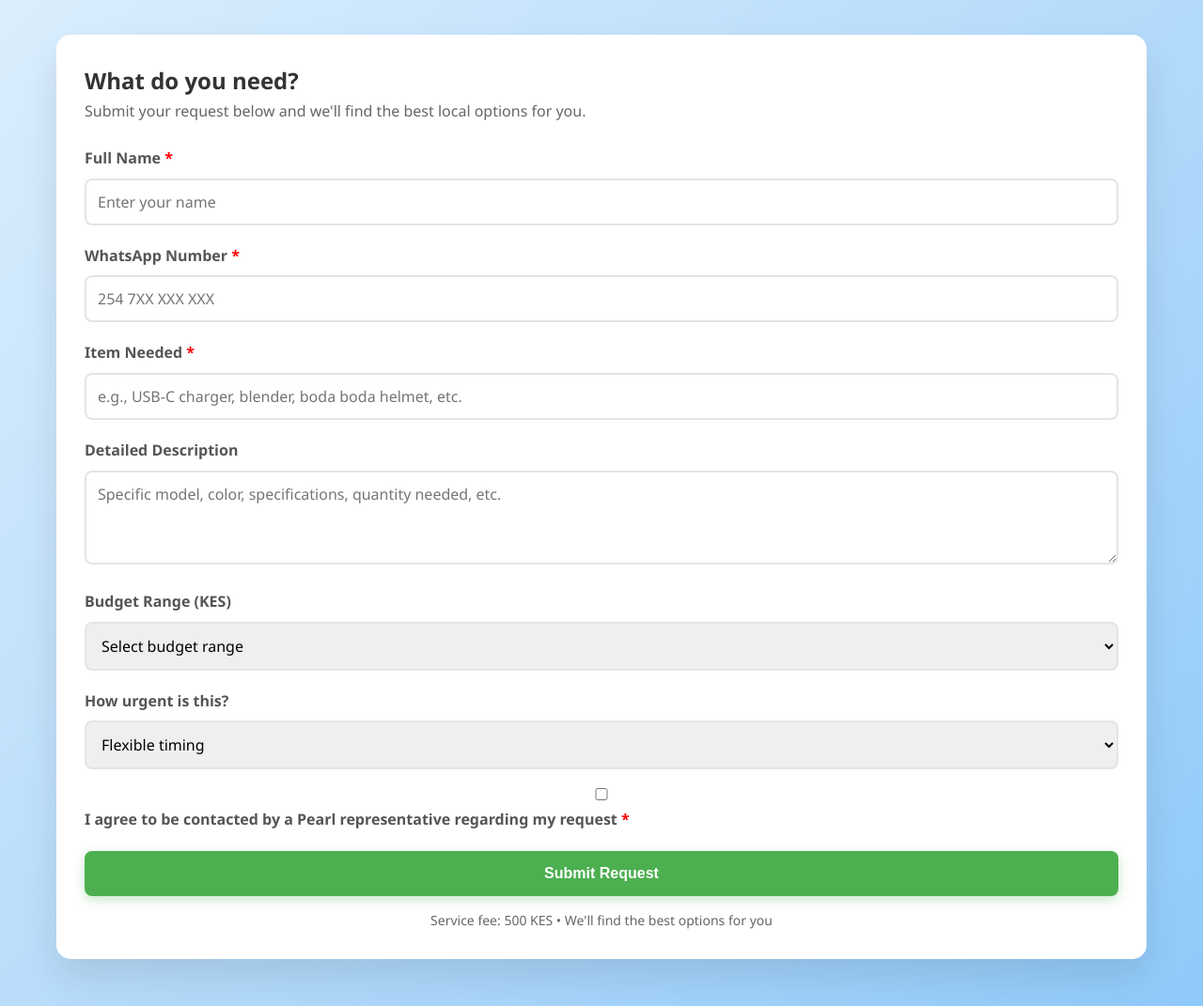
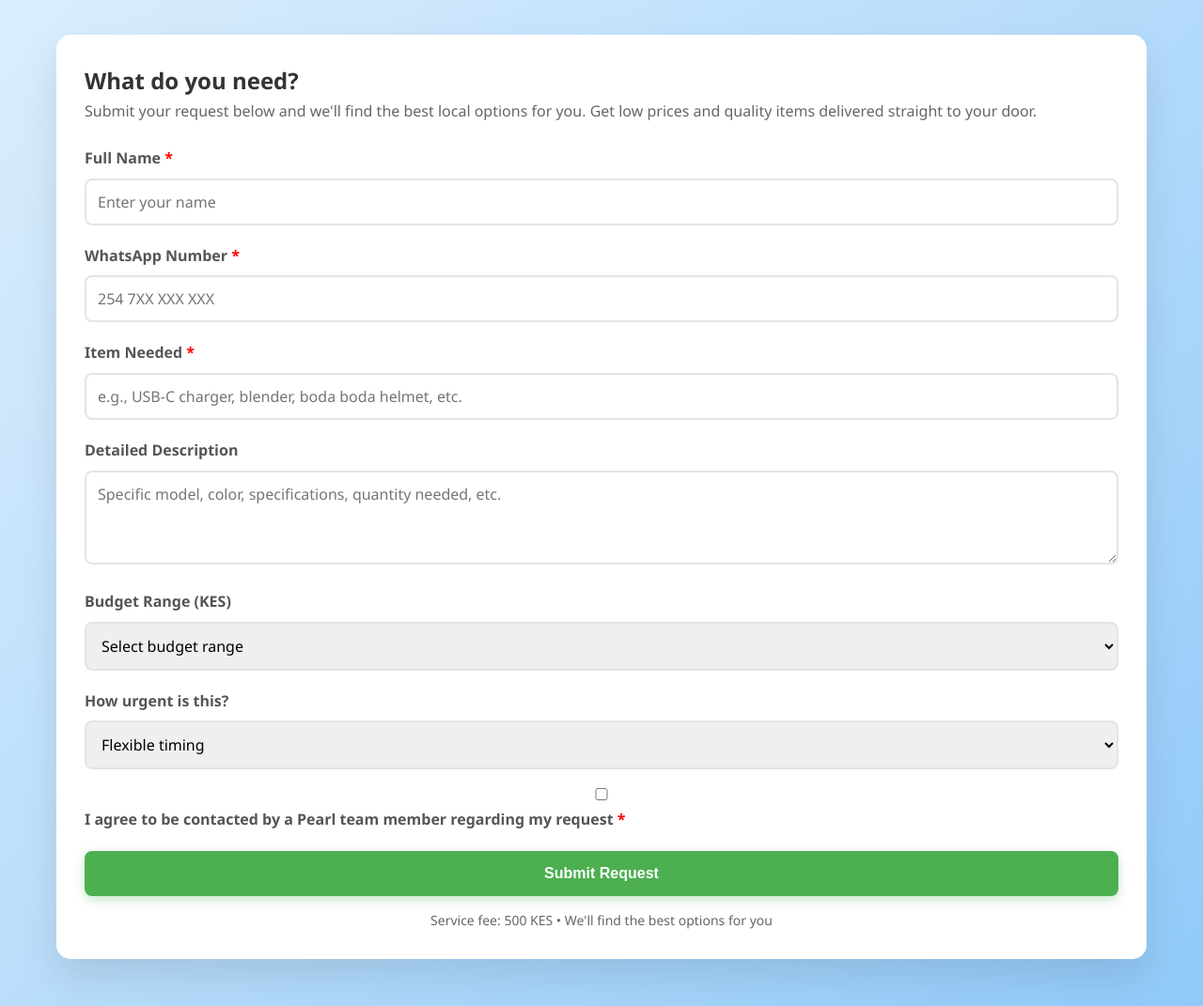
Before and after one commit to PearlBetaTest/Pearl-App, a website: page index.html in a window 1280 px wide. Shown: the part 281-1352 px from the top of the page at 94% size. Drawn offline with Linux system fonts and the light colour scheme.

Commit message:
Updated text

```diff
--- a/index.html
+++ b/index.html
@@ -502,7 +502,7 @@
         <div id="user-section" class="card">
             <h2>What do you need?</h2>
             <p style="margin-bottom: 25px; color: #666;">Submit your request below and we'll find the best local options
-                for you.</p>
+                for you. Get low prices and quality items delivered straight to your door. </p>
 
             <form id="request-form">
                 <div class="form-group">
@@ -555,7 +555,7 @@
                         style="display: flex; align-items: center; gap: 8px; flex-wrap: wrap; justify-content: flex-start;">
                         <input type="checkbox" id="consent" required>
                         <label for="consent" style="cursor: pointer; margin: 0;">
-                            I agree to be contacted by a Pearl representative regarding my request
+                            I agree to be contacted by a Pearl team member regarding my request
                             <span style="color: red;">*</span>
                         </label>
                     </div>
@@ -728,7 +728,7 @@
                     <span class="faq-toggle">+</span>
                 </button>
                 <div class="faq-answer">
-                    <p>We accept M-Pesa, bank transfers, and cash payments. Payment details will be provided by your
+                    <p>We accept M-Pesa, bank transfers, and cash payments. Payment details will arranged with
                         assigned team member once options are found.</p>
                 </div>
             </div>
```
